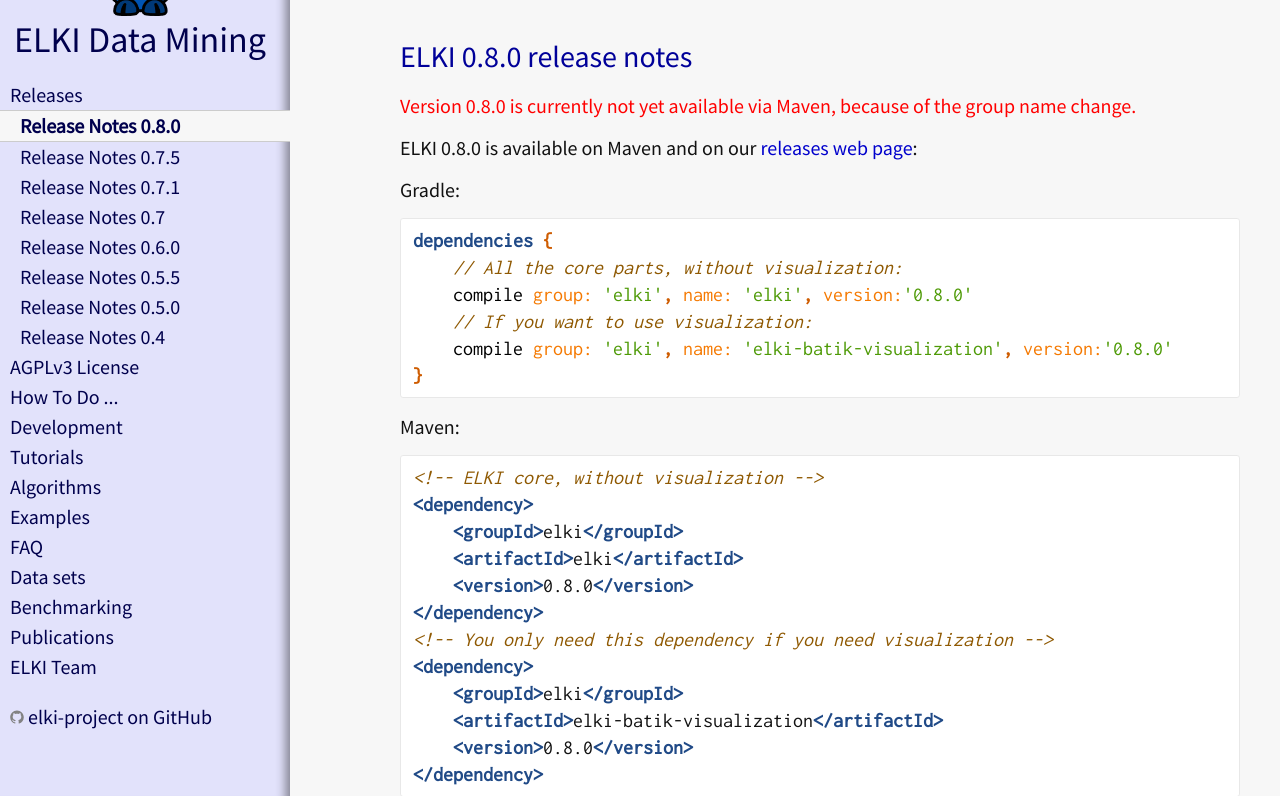
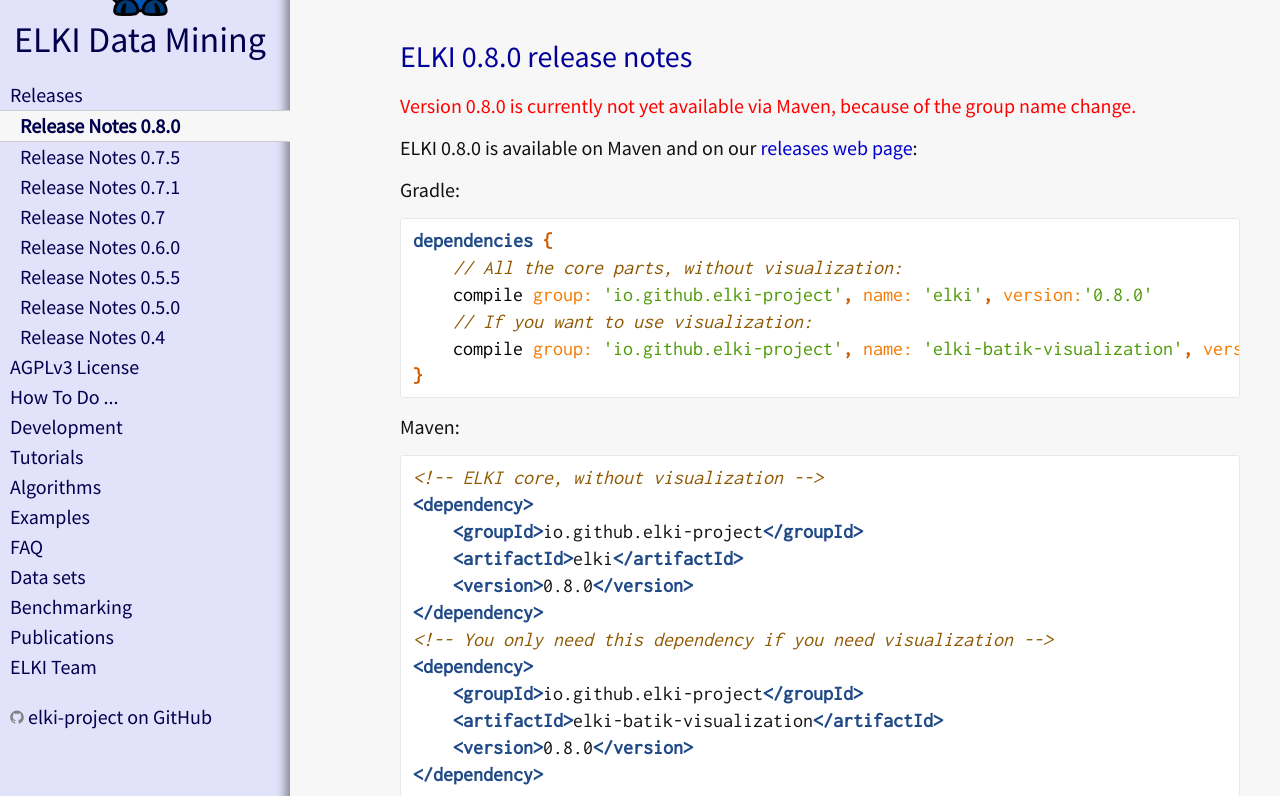
Before and after one commit to elki-project/elki-project.github.io, a Jekyll site: the page built from releases/release_notes_0.8.0.md, in a window 1280 px wide and 900 px high, cut to the strip 104-900 px from the top of the window. Built offline with Jekyll 4.4.1, drawn with Linux system fonts in a browser that asks for light colours.

Commit message:
group id change

```diff
--- a/releases/release_notes_0.8.0.md
+++ b/releases/release_notes_0.8.0.md
@@ -17,9 +17,9 @@
 {% highlight gradle %}
 dependencies {
     // All the core parts, without visualization:
-    compile group: 'elki', name: 'elki', version:'0.8.0'
+    compile group: 'io.github.elki-project', name: 'elki', version:'0.8.0'
     // If you want to use visualization:
-    compile group: 'elki', name: 'elki-batik-visualization', version:'0.8.0'
+    compile group: 'io.github.elki-project', name: 'elki-batik-visualization', version:'0.8.0'
 }
 {% endhighlight %}
 
@@ -27,13 +27,13 @@
 {% highlight xml %}
 <!-- ELKI core, without visualization -->
 <dependency>
-    <groupId>elki</groupId>
+    <groupId>io.github.elki-project</groupId>
     <artifactId>elki</artifactId>
     <version>0.8.0</version>
 </dependency>
 <!-- You only need this dependency if you need visualization -->
 <dependency>
-    <groupId>elki</groupId>
+    <groupId>io.github.elki-project</groupId>
     <artifactId>elki-batik-visualization</artifactId>
     <version>0.8.0</version>
 </dependency>
```
Also changed, not shown: index.md (+4 -4 lines), releases/index.md (+3 -3 lines).
